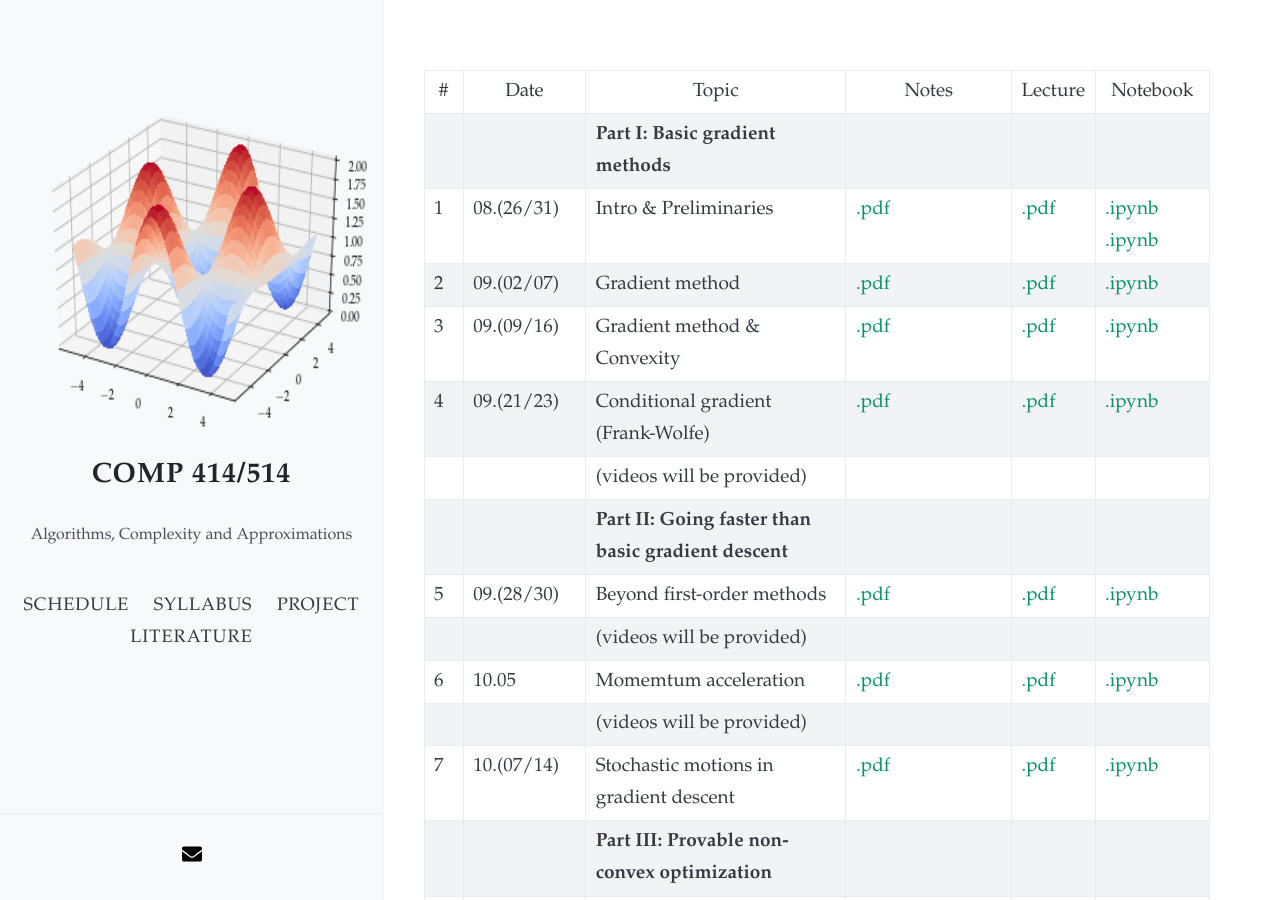
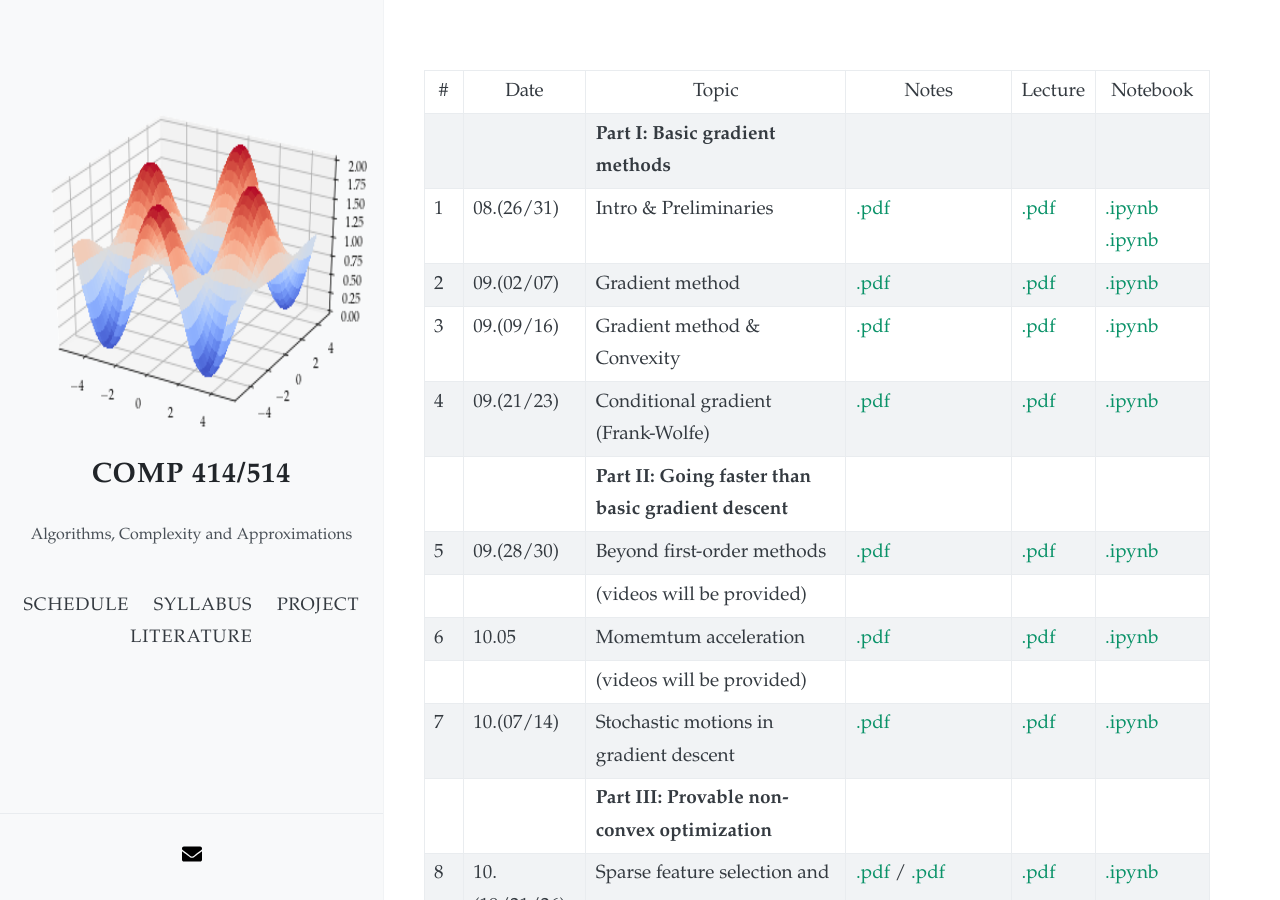
Before and after one commit to akyrillidis/comp414-514, a Jekyll site: the page built from schedule.md, in a window 1280 px wide and 900 px high. Built offline with Jekyll 4.4.1, drawn with Linux system fonts in a browser that asks for light colours; nearby versions of some CDN libraries.

Commit message:
Update schedule.md

```diff
--- a/schedule.md
+++ b/schedule.md
@@ -11,8 +11,7 @@
 | 1 | 08.(26/31) | Intro & Preliminaries  | [.pdf](/schedule/images/chapter1.pdf) | [.pdf](/schedule/images/Lecture 1.pdf) | [.ipynb](/schedule/images/Chapter 1a.ipynb) [.ipynb](/schedule/images/Chapter 1b.ipynb)
 | 2 | 09.(02/07) | Gradient method | [.pdf](/schedule/images/chapter2.pdf)  | [.pdf](/schedule/images/Lecture 2.pdf) | [.ipynb](/schedule/images/Chapter 2.ipynb) |
 | 3 | 09.(09/16) | Gradient method & Convexity | [.pdf](/schedule/images/chapter3.pdf)  | [.pdf](/schedule/images/Lecture 3.pdf) | [.ipynb](/schedule/images/Chapter 3.ipynb) |
-| 4 | 09.(21/23) | Conditional gradient (Frank-Wolfe) | [.pdf]()  | [.pdf]() | [.ipynb]() |
-| | | (videos will be provided) |  | |  |
+| 4 | 09.(21/23)  | Conditional gradient (Frank-Wolfe) | [.pdf](/schedule/images/chapter4.pdf)  | [.pdf](/schedule/images/Lecture 4.pdf) | [.ipynb](/schedule/images/Chapter 4.ipynb) |
 | | | **Part II: Going faster than basic gradient descent** | | | |
 | 5 | 09.(28/30) | Beyond first-order methods | [.pdf]()  | [.pdf]() | [.ipynb]() |
 | | | (videos will be provided) |  | |  |
```
